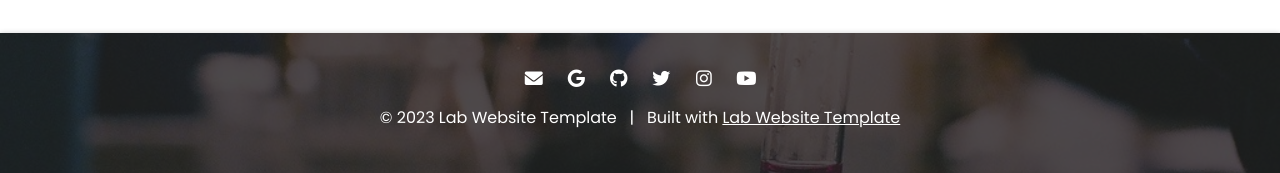
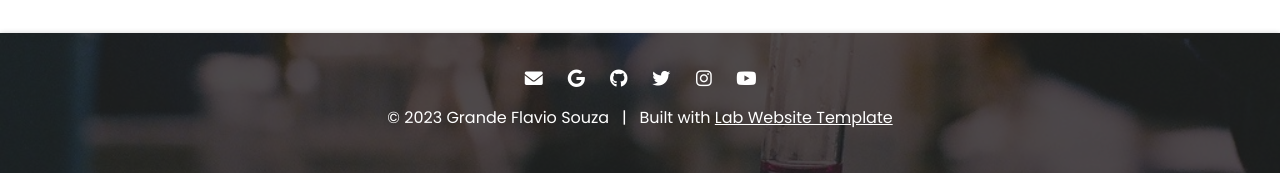
Before and after one commit to labeansite/labeansite.github.io, a Jekyll site: the page built from index.md, in a window 1280 px wide and 900 px high, scrolled down 973 px. Shown: the part 727-900 px from the top of the window. Built offline with Jekyll 4.4.1, drawn with Linux system fonts in a browser that asks for light colours; some of the changed text lies outside the part shown.

Commit message:
Update _config.yaml

```diff
--- a/_config.yaml
+++ b/_config.yaml
@@ -1,7 +1,7 @@
 ### basic settings
 
 # site properties and page defaults
-title: Lab Website Template
+title: Grande Flavio Souza
 description: An easy-to-use, flexible website template for labs, with automatic citations, GitHub tag imports, pre-built components, and more.
 logo: images/logo.svg
 header: images/background.jpg
```
